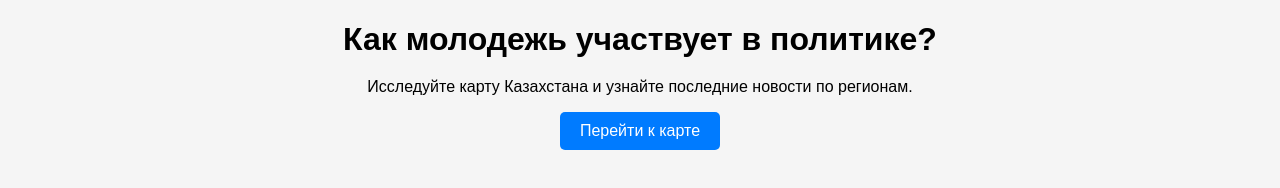
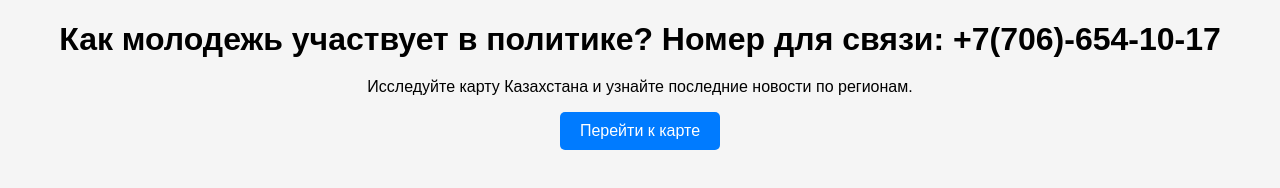
Before and after one commit to zhlbvas/Politology, a plain HTML site: page main.html in a window 1280 px wide. Drawn offline with Linux system fonts and the light colour scheme.

Commit message:
Update main.html

```diff
--- a/main.html
+++ b/main.html
@@ -9,7 +9,8 @@
 <body>
 
     <header>
-        <h1>Как молодежь участвует в политике?</h1>
+        <h1>Как молодежь участвует в политике?
+        Номер для связи: +7(706)-654-10-17</h1>
         <p>Исследуйте карту Казахстана и узнайте последние новости по регионам.</p>
         <a href="map.html" class="btn">Перейти к карте</a>
     </header>
```
